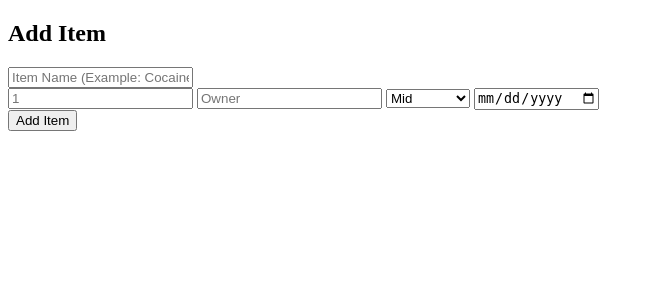
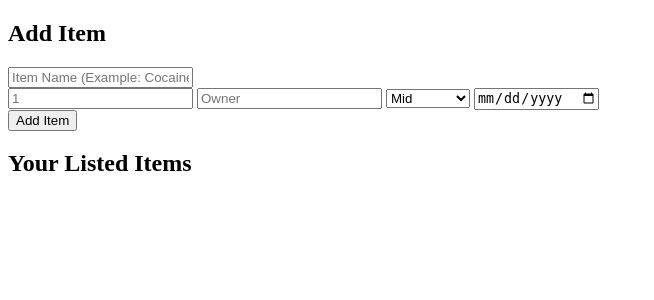
Before and after one commit to Maltiiski/Inventory-json-api, a Python web app: template templates/index.html in a window 1280 px wide. Shown: the part 84-384 px from the top of the page, without its empty margins (0-654 px from the left). Run offline with Jinja, Linux system fonts and the light colour scheme; the template is opened without the code that fills it, so the values that code supplies are empty.

Commit message:
inventory list

```diff
--- a/templates/index.html
+++ b/templates/index.html
@@ -29,6 +29,11 @@
                     <button type="submit" class="btn-submit">Add Item</button>
                 </form>
             </section>
+
+            <section class="inventory-list">
+                <h2>Your Listed Items</h2>
+                <div id="item-list"></div>
+            </section>
         </main>
 
 
```
